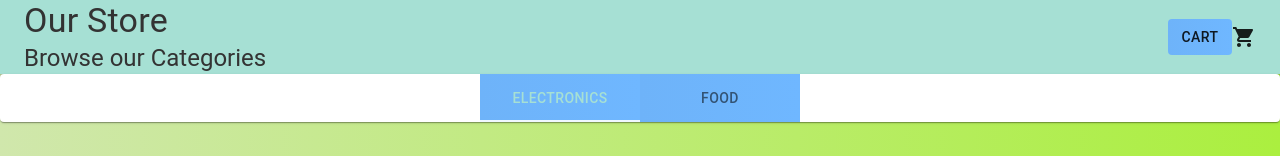
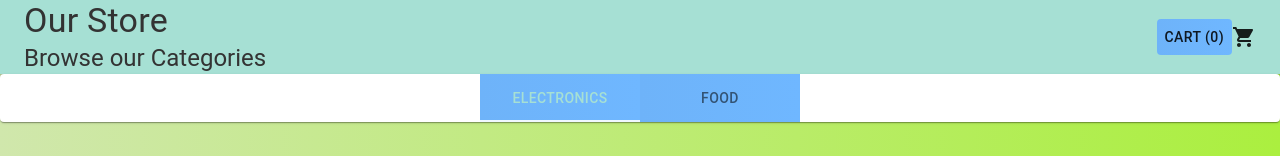
Before and after one commit to QILINXIE02/Store-front, a React (Create React App) app: page / in a window 1280 px wide. Shown: the top 156 px of the page. Built offline with nearby package versions, Linux system fonts and the light colour scheme; no server answers.

Commit message:
updated readme and cart to display #of unique products

```diff
--- a/src/App.js
+++ b/src/App.js
@@ -1,5 +1,6 @@
 // src/App.js
-import React, { useState } from 'react';
+import React, { useState, useEffect } from 'react';
+import { useSelector } from 'react-redux';
 import Categories from './components/Categories';
 import Products from './components/Products';
 import Header from './components/Header';
@@ -23,6 +24,11 @@ const theme = createTheme({
 
 function App() {
   const [showCartList, setShowCartList] = useState(false);
+  const cartItems = useSelector(state => state.cart.cartItems);
+
+  useEffect(() => {
+    // Re-render component when cartItems changes
+  }, [cartItems]);
 
   const handleShow = () => {
     setShowCartList(!showCartList);
--- a/src/components/Cart.js
+++ b/src/components/Cart.js
@@ -1,5 +1,4 @@
 // src/components/Cart.js
-
 import React from 'react';
 import { useDispatch, useSelector } from 'react-redux';
 import { updateQuantity, removeFromCart } from '../cartActions';
@@ -17,7 +16,7 @@ const Cart = () => {
   };
 
   return (
-    <div>
+    <div style={{ width: '300px', position: 'fixed', right: 0, top: '64px', border: '1px solid #ccc', padding: '10px', borderRadius: '5px', background: 'white' }}>
       <h2>Shopping Cart</h2>
       {cartItems.map(item => (
         <div key={item._id}>
--- a/src/components/Header.js
+++ b/src/components/Header.js
@@ -1,7 +1,9 @@
+// src/components/Header.js
 import React from 'react';
 import { AppBar, Toolbar, Typography, Button } from '@material-ui/core';
 import { makeStyles } from '@material-ui/core/styles';
 import ShoppingCartIcon from '@material-ui/icons/ShoppingCart';
+import { useSelector } from 'react-redux';
 
 const useStyles = makeStyles((theme) => ({
   title: {
@@ -11,6 +13,7 @@ const useStyles = makeStyles((theme) => ({
 
 function Header({ show }) {
   const classes = useStyles();
+  const cartItemCount = useSelector(state => state.cart.cartItems.length);
 
   return (
     <AppBar position="static">
@@ -18,10 +21,9 @@ function Header({ show }) {
         <Typography variant="h4" className={classes.title}>
           Our Store <Typography variant="h5"> Browse our Categories </Typography>
         </Typography>
-
-        <Button color="inherit" onClick={show}>Cart</Button>
+        <Button color="inherit" onClick={show}>Cart ({cartItemCount})</Button>
         <ShoppingCartIcon />
-        </Toolbar>
+      </Toolbar>
     </AppBar>
   );
 }
```
Also changed, not shown: img/phase3.png (added), 1 other file (tests, documents, lock files or other folders). Lines whose indentation alone changed are shown as unchanged.
